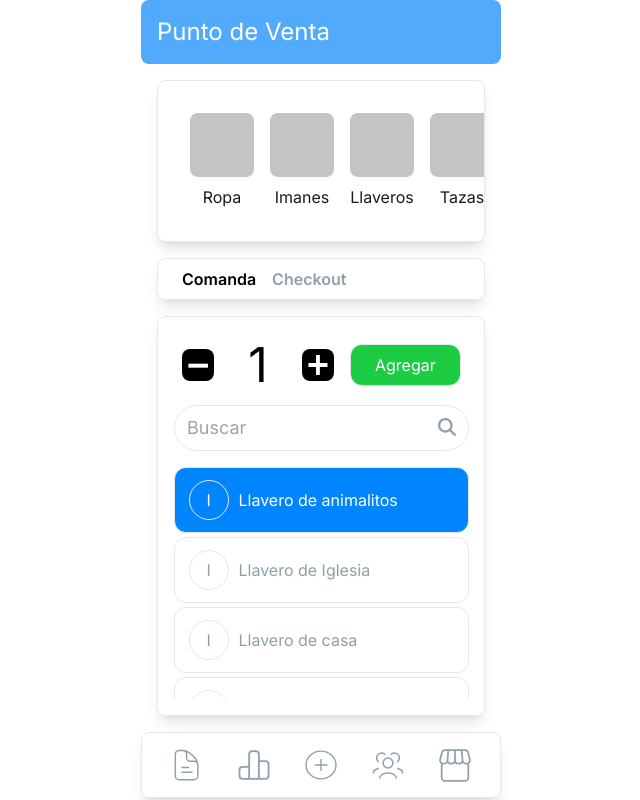
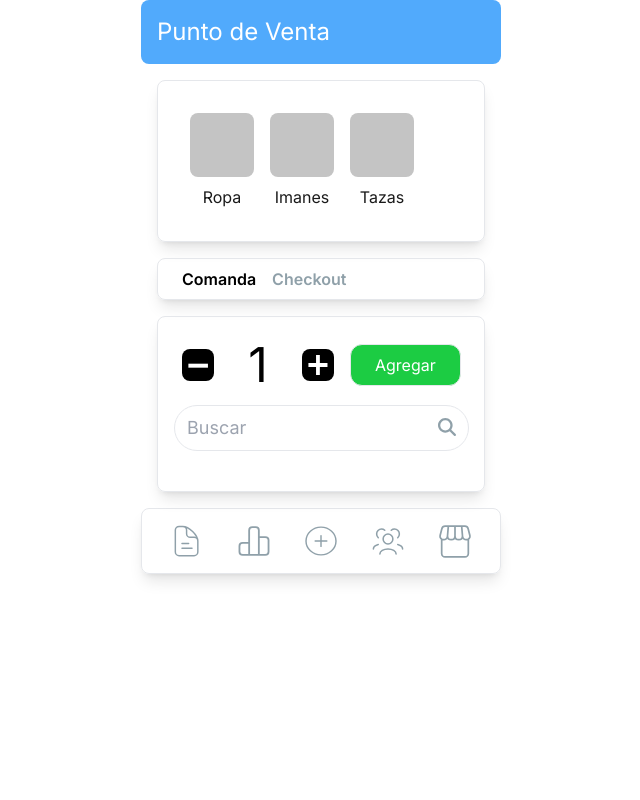
Before and after one commit to JosueZavalaProjects/business, a Next.js app: page /sales-point in a window 1280 px wide. Shown: the whole page, without its empty margins (319-959 px from the left). Built offline with nearby package versions, Linux system fonts and the light colour scheme.

Commit message:
Creating mock data

```diff
--- a/app/components/sales-point/order/page.tsx
+++ b/app/components/sales-point/order/page.tsx
@@ -1,6 +1,6 @@
-import { useState } from "react";
+import { useEffect, useState } from "react";
 import { ContainerCard } from "../../UI/container-card/page";
-import { CATEGORIES_MOCK } from "@/constants/common";
+import { CATEGORIES_MOCK, PRODUCTS_MOCK } from "@/constants/common";
 import { CategoryCard } from "../categories/category-card";
 import { AddItems } from "../Items/add-items";
 import SearchInput from "../../UI/search-input/page";
@@ -11,13 +11,22 @@ export const Order = () => {
   const [searchValue, setSearchValue] = useState<string>("");
   const [indexCategorySelected, setIndexCategorySelected] =
     useState<number>(-1);
+  const [categorySelected, setCategorySelected] = useState<string>("");
+
+  const CATEGORIES = Object.keys(PRODUCTS_MOCK);
+
+  useEffect(() => {
+    if (indexCategorySelected < 0) return;
+
+    setCategorySelected(CATEGORIES[indexCategorySelected]);
+  }, [indexCategorySelected]);
 
   return (
     <div className="grid p-4 gap-4">
       {/* Categorias */}
       <ContainerCard>
         <div className="flex gap-4 p-6">
-          {CATEGORIES_MOCK.map((category, index) => (
+          {CATEGORIES.map((category, index) => (
             <CategoryCard
               name={category}
               index={index}
@@ -47,7 +56,14 @@ export const Order = () => {
             <SearchInput value={searchValue} setValue={setSearchValue} />
           </div>
           <div className="flex flex-col gap-1 py-2 max-h-60 overflow-y-scroll">
-            <Product name="Llavero de animalitos" isSelected />
+            {categorySelected &&
+              PRODUCTS_MOCK[categorySelected].map((product, index) => (
+                <Product
+                  key={`${categorySelected}_product_${index}`}
+                  name={product.name}
+                />
+              ))}
+            {/* <Product name="Llavero de animalitos" isSelected />
             <Product name="Llavero de Iglesia" />
             <Product name="Llavero de casa" />
             <Product name="Llavero de perrito" />
@@ -64,7 +80,7 @@ export const Order = () => {
             <Product name="Llavero de casa" />
             <Product name="Llavero de perrito" />
             <Product name="Llavero de gato" />
-            <Product name="Llavero de refri" />
+            <Product name="Llavero de refri" /> */}
           </div>
         </div>
       </ContainerCard>
--- a/constants/common.ts
+++ b/constants/common.ts
@@ -5,6 +5,7 @@ import {
   StoreIcon,
   UsersGroupIcon,
 } from "@/public/assets";
+import { ProductsMock } from "@/types/sales-point";
 
 export const FOOTER_ICONS = [
   { src: FileIcon, alt: "File Icon", link: "/sales-point" },
@@ -24,3 +25,32 @@ export const CATEGORIES_MOCK = [
   "Llaveros",
   "Tazas",
 ];
+
+export const PRODUCTS_MOCK: ProductsMock = {
+  Ropa: [
+    { name: "playera polo", price: 50 },
+    { name: "playera blanca", price: 40 },
+    { name: "playera roja", price: 550 },
+    { name: "pantalon verde", price: 350 },
+    { name: "Caletines verdes", price: 150 },
+    { name: "sudadera cafe", price: 503 },
+  ],
+  Imanes: [
+    { name: "Iman de Cordoba", price: 50 },
+    { name: "Iman de Milan", price: 33 },
+    { name: "Iman de Italia", price: 13 },
+    { name: "Iman de España", price: 35 },
+    { name: "Iman de Madrid", price: 36 },
+  ],
+  Tazas: [
+    { name: "Taza los beatles", price: 103 },
+    { name: "Taza Negra", price: 203 },
+    { name: "Taza azul mate", price: 50 },
+    { name: "Taza termica", price: 53 },
+  ],
+  /* "Llaveros",
+  "Ropa",
+  "Imanes",
+  "Llaveros",
+  "Tazas", */
+};
```
Also changed, not shown: types/sales-point.ts (+9 -0 lines).
